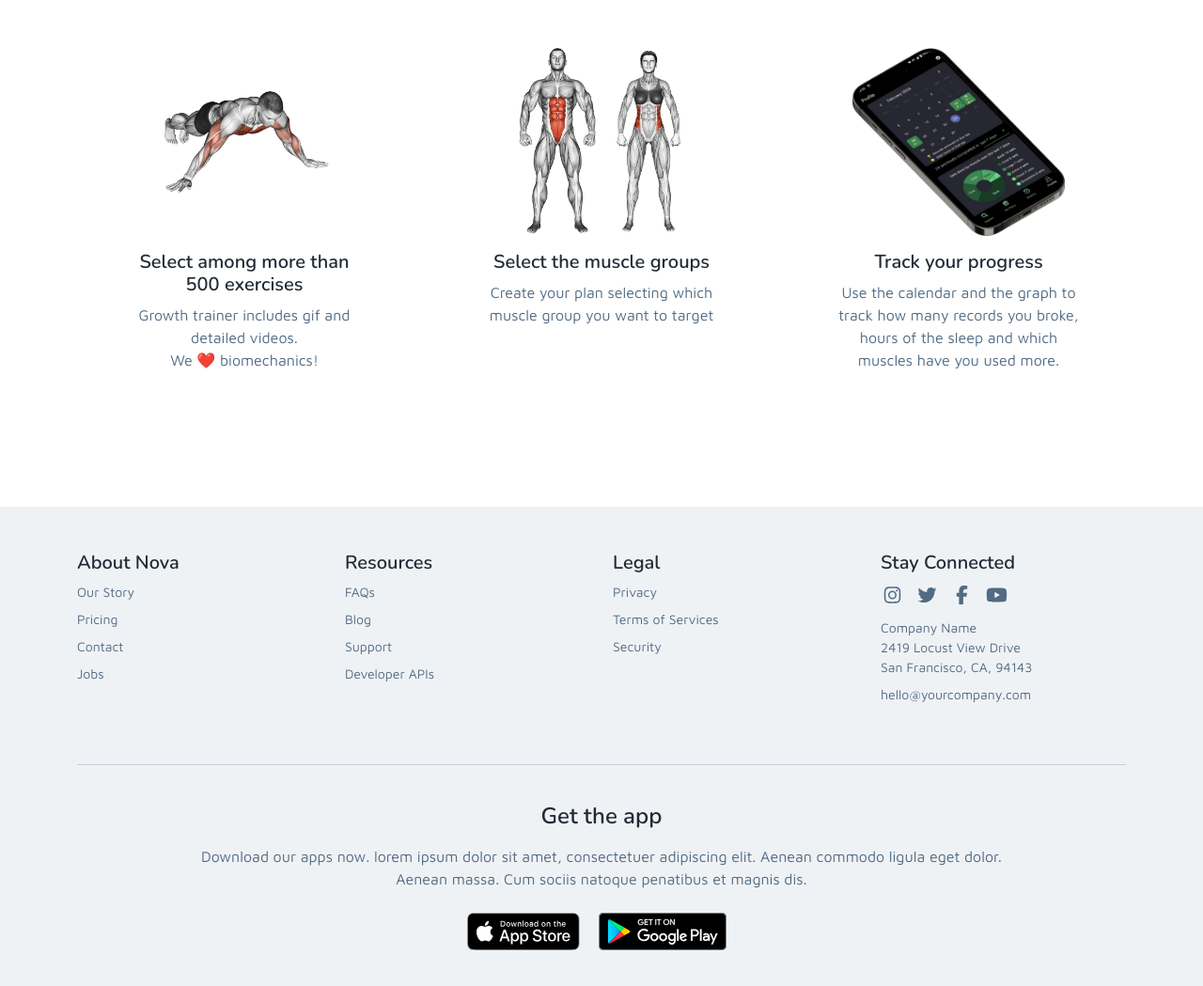
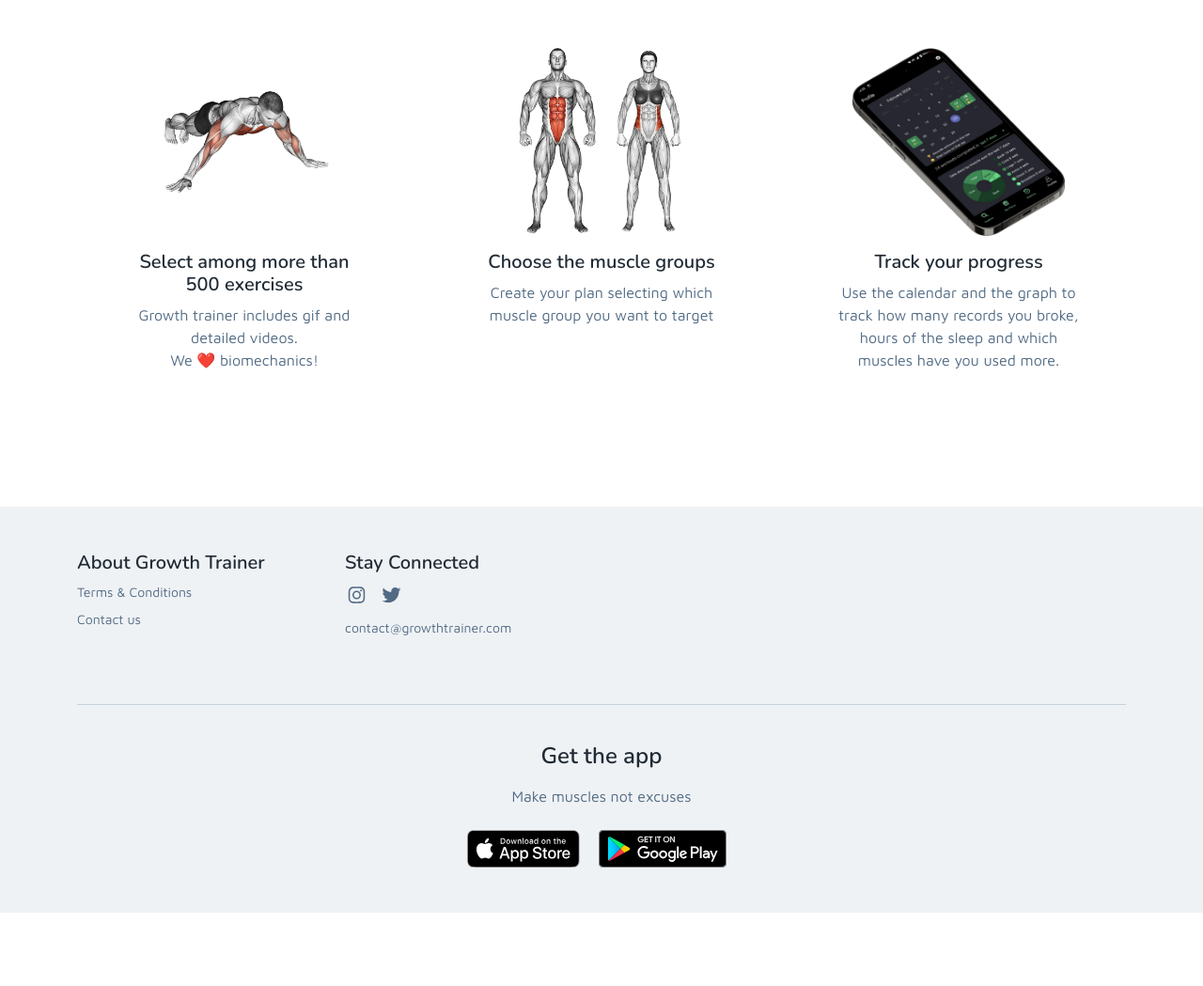
Before and after one commit to dayerdl/growth-landing-page, a plain HTML site: page index.html in a window 1280 px wide. Shown: the part 664-1713 px from the top of the page at 94% size. After the commit the page ends 1635 px from the top, so only its background shows below. Drawn offline with nearby package versions, Linux system fonts and the light colour scheme.

Commit message:
Probando

```diff
--- a/index.html
+++ b/index.html
@@ -39,14 +39,6 @@
 
 
 					</nav>
-
-					<!-- // Free Version ONLY -->
-					<ul class="social-list list-inline mb-0 position-absolute d-none">
-						<li class="list-inline-item"><a class="text-dark" href="#"><i class="fab fa-twitter fa-fw"></i></a></li>
-						<li class="list-inline-item"><a class="text-dark" href="#"><i class="fab fa-facebook-f fa-fw"></i></a></li>
-						<li class="list-inline-item"><a class="text-dark" href="#"><i class="fab fa-instagram fa-fw"></i></a></li>
-						<li class="list-inline-item"><a class="text-dark" href="#"><i class="fab fa-youtube fa-fw"></i></a></li>
-					</ul><!--//social-list-->
 				</div><!--//container-->
 			</div><!--//branding-->
 		</header><!--//header-->
@@ -89,7 +81,7 @@
 							<div class="item col-12 col-lg-4">
 								<div class="item-inner text-center p-3 p-lg-5">
 									<img class="mb-3" src="assets/images/muscle_split.jpg" alt="" height="200"/>
-								<h5>Select the muscle groups</h5>
+									<h5>Choose the muscle groups</h5>
 									<div>Create your plan selecting which muscle group you want to target</div>
 								</div><!--//item-inner-->
 							</div><!--//item-->
@@ -111,48 +103,21 @@
 					<div class="container py-5 mb-3">
 						<div class="row">
 							<div class="footer-col col-6 col-lg-3">
-							<h4 class="col-heading">About Nova</h4>
+								<h4 class="col-heading">About Growth Trainer</h4>
 								<ul class="list-unstyled">
-								<li><a class="text-link" href="#">Our Story</a></li>
-								<li><a class="text-link" href="#">Pricing</a></li>
-								<li><a class="text-link" href="#">Contact</a></li>
-								<li><a class="text-link" href="#">Jobs</a></li>
-
-							</ul>
-						</div><!--//footer-col-->
-						<div class="footer-col col-6 col-lg-3">
-							<h4 class="col-heading">Resources</h4>
-							<ul class="list-unstyled">
-								<li><a class="text-link" href="#">FAQs</a></li>
-								<li><a class="text-link" href="#">Blog</a></li>
-								<li><a class="text-link" href="#">Support</a></li>
-								<li><a class="text-link" href="#">Developer APIs</a></li>
-							</ul>
-						</div><!--//footer-col-->
-						<div class="footer-col col-6 col-lg-3">
-							<h4 class="col-heading">Legal</h4>
-							<ul class="list-unstyled">
-								<li><a class="text-link" href="#">Privacy</a></li>
-								<li><a class="text-link" href="#">Terms of Services</a></li>
-								<li><a class="text-link" href="#">Security</a></li>
+									<li><a class="text-link" href="simple.html">Terms & Conditions</a></li>
+									<li><a class="text-link" href="#">Contact us</a></li>
 								</ul>
 							</div><!--//footer-col-->
 							<div class="footer-col col-6 col-lg-3">
 								<h4 class="col-heading">Stay Connected</h4>
 								<ul class="social-list list-unstyled mb-0">
-								<li class="list-inline-item"><a href="#"><i class="fab fa-instagram fa-fw"></i></a></li>
-								<li class="list-inline-item"><a href="#"><i class="fab fa-twitter fa-fw"></i></a></li>
-								<li class="list-inline-item"><a href="#"><i class="fab fa-facebook-f fa-fw"></i></a></li>
-								<li class="list-inline-item"><a href="#"><i class="fab fa-youtube fa-fw"></i></a></li>
-							</ul><!--//social-list-->
+									<li class="list-inline-item"><a href="https://www.instagram.com/growthtrainer"><i class="fab fa-instagram fa-fw"></i></a></li>
+									<li class="list-inline-item"><a href="https://twitter.com/growth_trainer"><i class="fab fa-twitter fa-fw"></i></a></li>
+								</ul>
 
-							<div class="mb-2">
-								Company Name<br>
-								2419 Locust View Drive <br>
-								San Francisco, CA, 94143
-							</div>
 								<div>
-								<a class="text-link" href="#">hello@yourcompany.com</a>
+									<a class="text-link" href="#">contact@growthtrainer.com</a>
 								</div>
 
 							</div><!--//footer-col-->
@@ -164,7 +129,7 @@
 					<div class="download-area py-4">
 						<div class="container text-center">
 							<h3 class="mb-3">Get the app</h3>
-						<div class="section-intro mb-4 single-col-max-width mx-auto">Download our apps now. lorem ipsum dolor sit amet, consectetuer adipiscing elit. Aenean commodo ligula eget dolor. Aenean massa. Cum sociis natoque penatibus et magnis dis. </div>
+							<div class="section-intro mb-4 single-col-max-width mx-auto">Make muscles not excuses</div>
 							<ul class="app-stores list-unstyled list-inline mx-auto  d-inline-block">
 								<li class="list-inline-item me-3"><a href="#"><img class="ios" src="assets/images/appstore-apple.svg" alt="app-store"></a></li>
 								<li class="list-inline-item"><a href="#"><img class="android" src="assets/images/appstore-android.svg" alt="google play"></a></li>
```
Also changed, not shown: simple.html (added, +20 -0 lines). Lines whose indentation alone changed are shown as unchanged.
